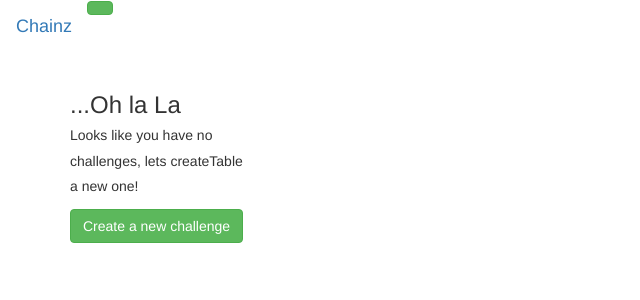
After one commit to Saidac/nycda-chainz, a Node server app: page /challenge in a window 1280 px wide. The commit adds this page. Shown: the top 300 px of the page, without its empty margins (0-640 px from the left). Run offline with Node 20, Linux system fonts and the light colour scheme; some libraries are stand-ins or nearby versions.

Commit message:
challenge part

```diff
--- a/index.js
+++ b/index.js
@@ -27,7 +27,7 @@ app.use(session({
 }));
 app.set('view engine', 'pug');
 
- app.get('/register', (req, res) => {
+ app.get('/', (req, res) => {
     res.render('users/new');
  });
 app.get('/login', (req, res) => {
@@ -37,7 +37,10 @@ app.get('/login', (req, res) => {
 app.get('/admin', (req, res) => {
   res.render('users/login');
 });
-app.get('/admin/challenge', (req, res) => {
+app.get('/challenge', (req, res) => {
+  res.render('challenge/index');
+});
+app.get('/admin/challenge/new', (req, res) => {
   res.render('challenge/new');
 });
 app.post('/users', (req, res) => {
@@ -45,6 +48,9 @@ app.post('/users', (req, res) => {
   db.User.create(user).then((user) => {
       res.redirect('/admin');
   });
+});
+app.post('/login', (req, res) => {
+
 });
 app.post('/challenge', (req, res) => {
 
--- /dev/null
+++ b/views/challenge/index.pug
@@ -0,0 +1,14 @@
+extends ../application.pug
+block content
+	.container
+		.row
+			.col-xs-8.offset-xs-4
+				if(challenge)
+					h3 Chainz
+				else
+					h3 ...Oh la La
+					h5 Looks like you have no
+					h5 challenges, lets createTable
+					h5 a new one!
+					form(action= "/login" method= "POST")
+					button(type="submit" class="btn btn-success") Create a new challenge
--- a/views/index.pug
+++ /dev/null
@@ -1,2 +0,0 @@
-extends ./application.pug
-block content
--- a/views/users/new.pug
+++ b/views/users/new.pug
@@ -15,6 +15,6 @@ block content
 						input(type="" class="form-control" name="email" )
 					.form-group
 						label(for="") Password
-						input(type="" class="form-control" name="passward" )
+						input(type="" class="form-control" name="password" )
 
-					button(type="submit" class="btn btn-success") Submit
+					button(type="submit" class="btn btn-success") register
```
Also changed, not shown: views/users/index.pug (added), 2 other files.
